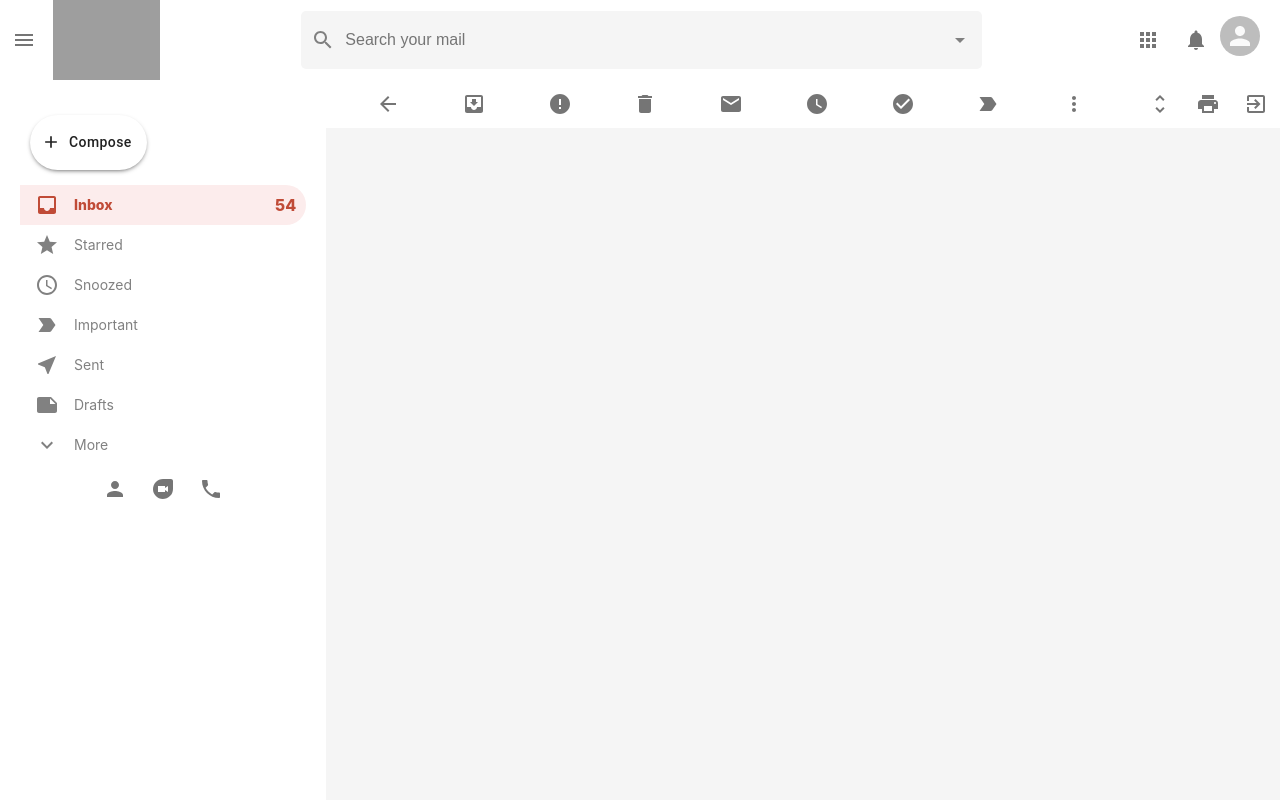
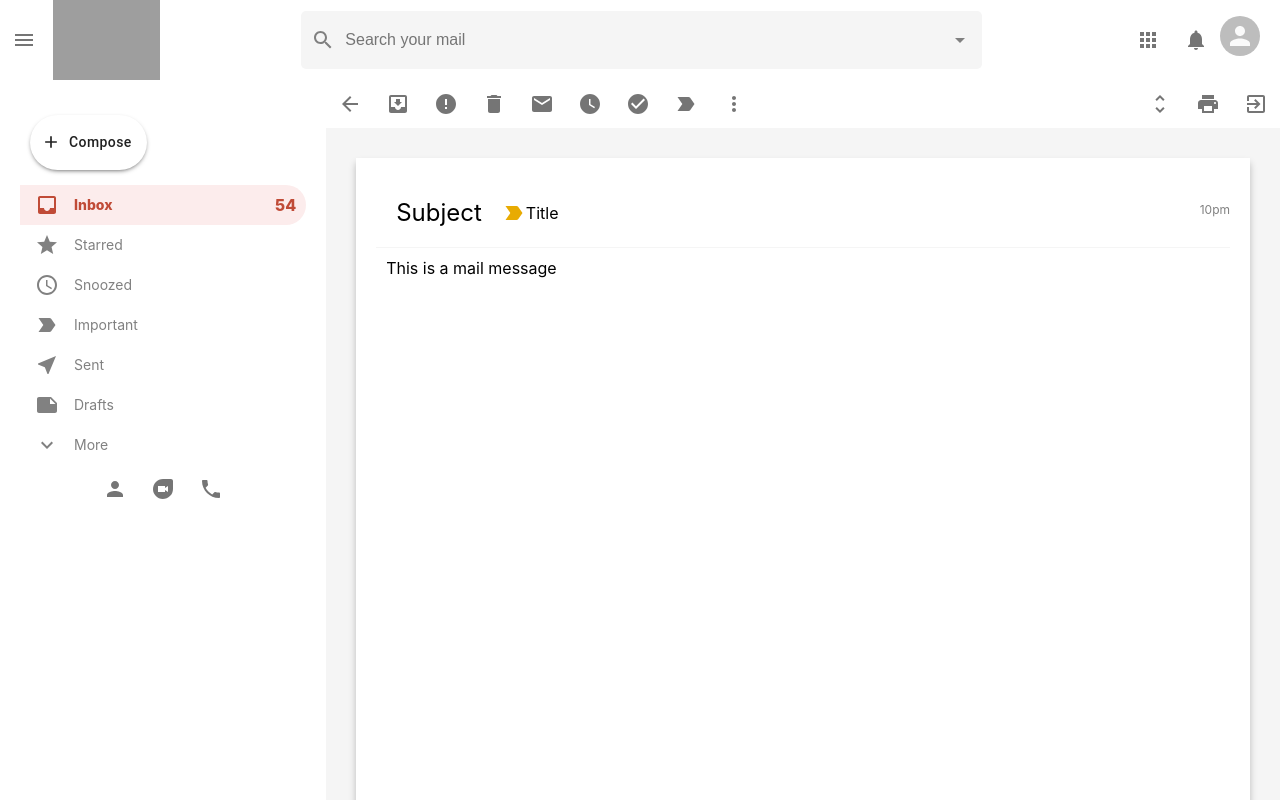
Before and after one commit to BrandonHumphry/eMail, a React (Create React App) app: page /mail in a window 1280 px wide. Shown: the top 800 px of the page. Built offline with nearby package versions, Linux system fonts and the light colour scheme; grey boxes are pictures that could not be loaded.

Commit message:
more styling for selected mail component

```diff
--- a/src/Mail.css
+++ b/src/Mail.css
@@ -7,3 +7,47 @@
   justify-content: space-between;
   background-color: white;
 }
+
+.mail__toolsLeft {
+  display: flex;
+}
+
+.mail__body {
+  display: flex;
+  flex-direction: column;
+  margin: 30px;
+  background-color: white;
+  padding: 20px;
+  height: 100vh;
+  box-shadow: 0px 5px 7px 0px rgba(0, 0, 0, 0.24);
+}
+
+.mail__bodyHeader {
+  display: flex;
+  align-items: center;
+  border-bottom: 1px solid whitesmoke;
+  padding: 20px;
+  position: relative;
+}
+
+.mail__bodyHeader > h2 {
+  font-weight: 400;
+  margin-right: 20px;
+}
+.mail__important {
+  color: #e8ab02;
+}
+
+.mail__time {
+  position: absolute;
+  top: 24px;
+  right: 0px;
+  font-size: 12px;
+  color: gray;
+}
+
+.mail__message > p {
+  padding: 10px;
+  margin-right: 20px;
+  overflow-wrap: break-word;
+}
--- a/src/Mail.js
+++ b/src/Mail.js
@@ -20,7 +20,7 @@
   return (
     <div className="mail">
       <div className="mail__tools">
-        <div className="mail_toolsLeft"></div>
+        <div className="mail_toolsLeft">
           <IconButton onClick={() => history.push("/")}>
             <ArrowBackIcon />
           </IconButton>
@@ -48,6 +48,7 @@
           <IconButton>
             <MoreVertIcon />
           </IconButton>
+        </div>
         <div className="mail_toolsRight">
           <IconButton>
             <UnfoldMoreIcon />
@@ -60,6 +61,18 @@
           </IconButton>
         </div>
       </div>
+      <div className="mail__body">
+        <div className="mail__bodyHeader">
+          <h2>Subject</h2>
+          <LabelImportantIcon className="mail__important" />
+          <p>Title</p>
+          <p className="mail__time">10pm</p>
+        </div>
+
+        <div className="mail__message">
+          <p>This is a mail message</p>
+        </div>
+      </div>
     </div>
   );
 }
```
Also changed, not shown: 1 other file (tests, documents, lock files or other folders). Lines whose indentation alone changed are shown as unchanged.
